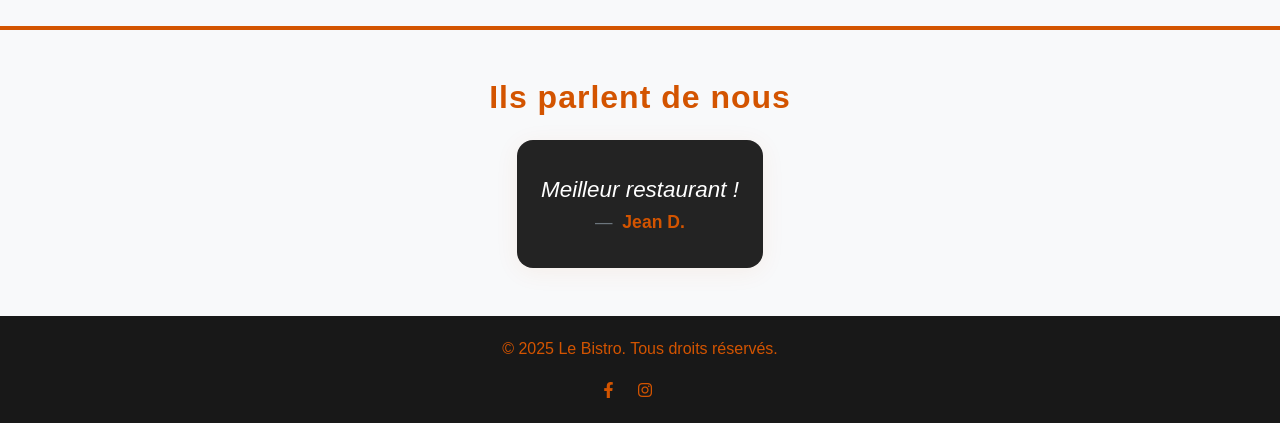
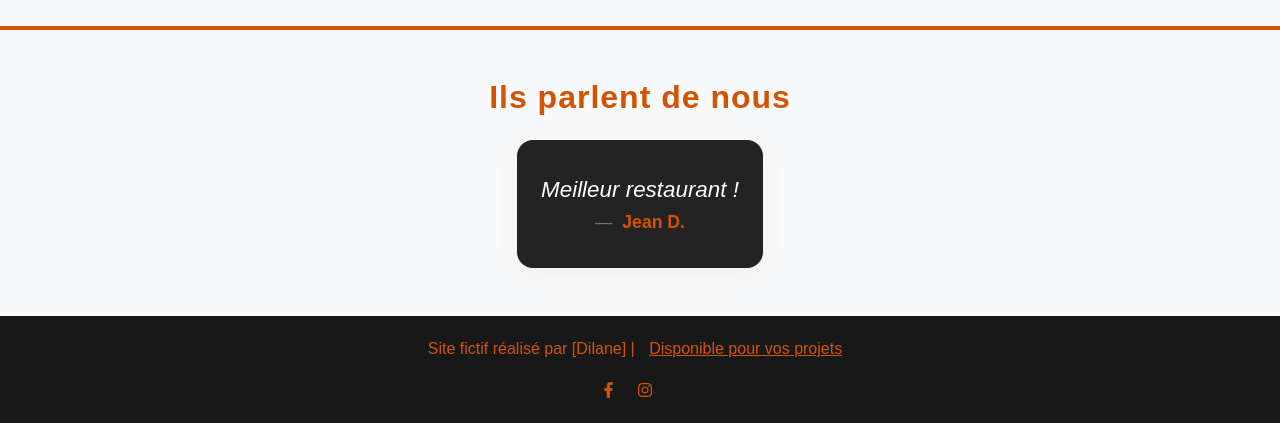
Before and after one commit to Dilane17/restaurant-website, a plain HTML site: page index.html in a window 1280 px wide. Shown: the part 2195-2618 px from the top of the page. Drawn offline with nearby package versions, Linux system fonts and the light colour scheme; some icons are missing.

Commit message:
Met à jour le pied de page pour inclure des informations de contact et un lien pour des projets.

```diff
--- a/index.html
+++ b/index.html
@@ -206,7 +206,8 @@
     <!-- Footer -->
     <footer class="footer">
         <div class="container">
-            <p>© 2025 Le Bistro. Tous droits réservés.</p>
+              <p>Site fictif réalisé par [Dilane] |
+                <a href="mailto:ahouandjinougael733@gmail.com">Disponible pour vos projets</a></p>
             <div>
                 <a href="https://facebook.com" target="_blank"><i class="fab fa-facebook-f"></i></a>
                 <a href="https://instagram.com" target="_blank"><i class="fab fa-instagram"></i></a>
```
